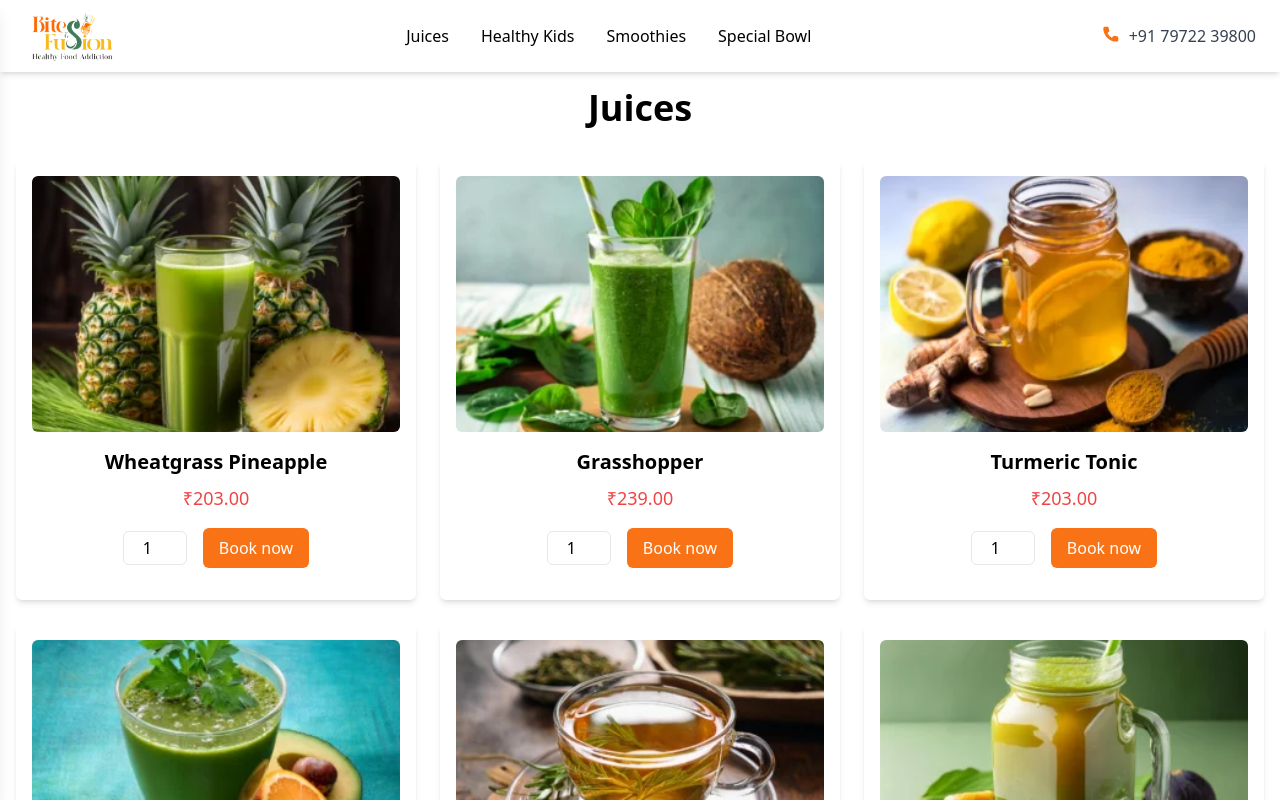
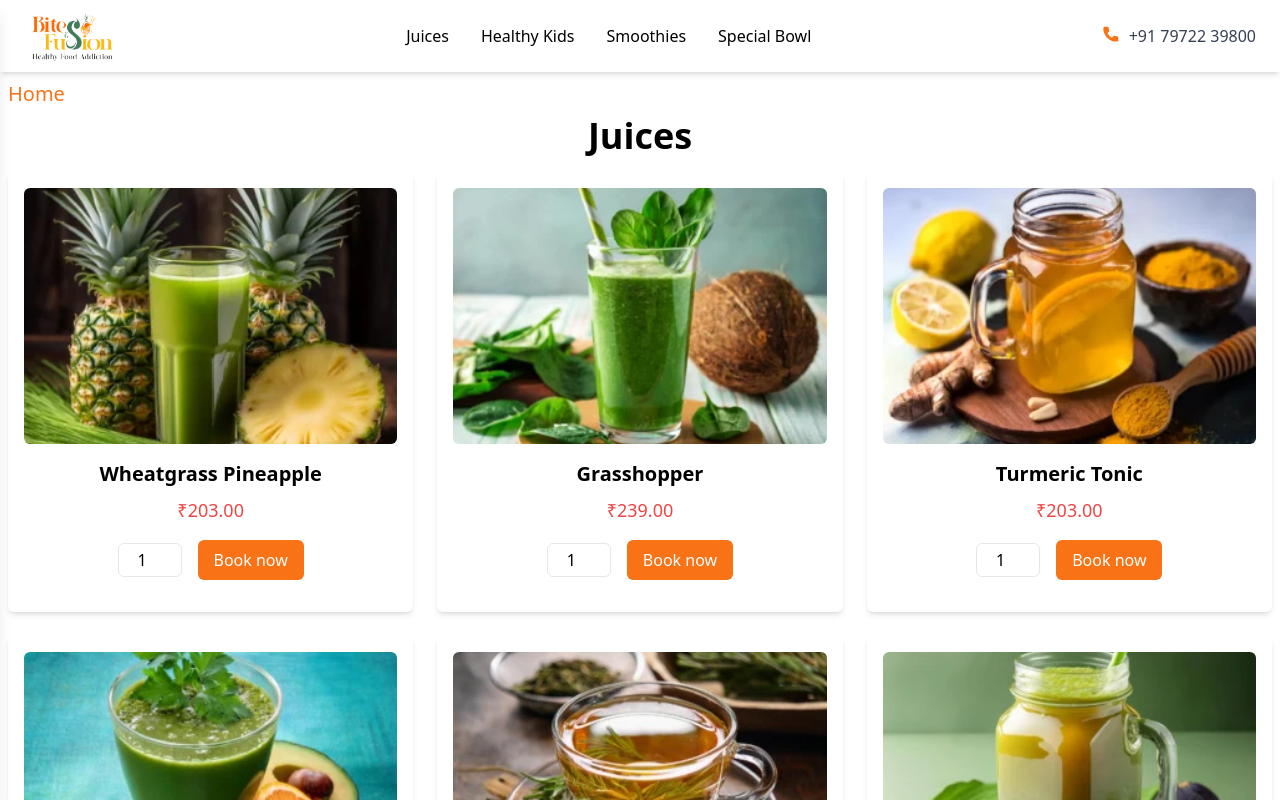
Before and after one commit to KA-IT-Solutions/bitesandfusion.in, a React (Vite) app in the folder Fusion/: page /juices in a window 1280 px wide. Shown: the top 800 px of the page. Built offline with nearby package versions, Linux system fonts and the light colour scheme.

Commit message:
Smoothies is done

```diff
--- a/Fusion/src/Component/Juices/Juices.jsx
+++ b/Fusion/src/Component/Juices/Juices.jsx
@@ -1,8 +1,8 @@
-
 import React, { useEffect } from 'react';
 import AOS from 'aos';
 import 'aos/dist/aos.css'; // Import the AOS styles
 import ProductBanner from '../Home/ProductBanner';
+import { Link } from 'react-router-dom'; // Import Link from react-router-dom for navigation
 
 const products = [
   {
@@ -91,8 +91,17 @@ const Juices = () => {
   }, []);
 
   return (
-    <div className="container mx-auto p-4">
-      <h1 className="text-4xl font-bold text-center mb-8">Juices</h1>
+    <div className="container mx-auto p-2">
+      {/* Title Section with a link to the Home page */}
+      <div className="flex justify-start mb-2">
+        <Link to="/" className="text-xl text-orange-500 hover:text-orange-700">
+          Home
+        </Link>
+      </div>
+
+      {/* Page Title */}
+      <h1 className="text-4xl font-bold text-center mb-4">Juices</h1>
+
       <div className="grid grid-cols-1 sm:grid-cols-2 md:grid-cols-3 gap-6">
         {products.map((product) => (
           <div
@@ -121,11 +130,10 @@ const Juices = () => {
           </div>
         ))}
       </div>
-      <>
-        <ProductBanner/>
-      </>
+
+      {/* Product Banner Section */}
+      <ProductBanner />
     </div>
-
   );
 };
 
--- a/Fusion/src/Component/SmoothiesComponent/SmoothiesComponent.jsx
+++ b/Fusion/src/Component/SmoothiesComponent/SmoothiesComponent.jsx
@@ -1,7 +1,116 @@
+// import React, { useEffect } from 'react';
+// import AOS from 'aos';
+// import 'aos/dist/aos.css'; // Import AOS CSS
+// import ProductBanner from '../Home/ProductBanner';
+
+// const smoothies = [
+//   {
+//     id: 1,
+//     name: 'Almond Butter & Banana Smoothie',
+//     price: 285.00,
+//     imageUrl: 's1.jpg',
+//   },
+//   {
+//     id: 2,
+//     name: 'Strawberry-Banana Protein Smoothie',
+//     price: 250.00,
+//     imageUrl: 's2.jpg',
+//   },
+//   {
+//     id: 3,
+//     name: 'Chocolate Banana Protein Smoothie (Vegan)',
+//     price: 250.00,
+//     imageUrl: 's3.jpg',
+//   },
+//   {
+//     id: 4,
+//     name: 'Anti-Inflammatory Cherry and Spinach Smoothie',
+//     price: 250.00,
+//     imageUrl: 's4.jpg',
+//   },
+//   {
+//     id: 5,
+//     name: 'Spinach & Avocado Smoothie',
+//     price: 285.00,
+//     imageUrl: 's5.jpg',
+//   },
+//   {
+//     id: 6,
+//     name: 'Berry Kefir Smoothie with Nuts',
+//     price: 285.00,
+//     imageUrl: 's6.jpg',
+//   },
+//   {
+//     id: 7,
+//     name: 'Berry Kefir Smoothie with Nuts',
+//     price: 285.00,
+//     imageUrl: 's7.jpg',
+//   },
+//   {
+//     id: 8,
+//     name: 'Berry Kefir Smoothie with Nuts',
+//     price: 285.00,
+//     imageUrl: 's8.jpg',
+//   },
+//   {
+//     id: 9,
+//     name: 'Berry Kefir Smoothie with Nuts',
+//     price: 285.00,
+//     imageUrl: 's9.jpg',
+//   }
+// ];
+
+// const SmoothiesComponent = () => {
+//   useEffect(() => {
+//     AOS.init(); // Initialize AOS when the component mounts
+//   }, []);
+
+//   return (
+//     <div className="container mx-auto px-4">
+//       <h1 className="text-4xl font-bold text-center my-8" data-aos="fade-up">Smoothies</h1>
+//       <div className="grid grid-cols-1 md:grid-cols-2 lg:grid-cols-3 gap-6">
+//         {smoothies.map((smoothie) => (
+//           <div
+//             key={smoothie.id}
+//             className="border rounded-lg shadow-md overflow-hidden flex flex-col items-center"
+//             data-aos="fade-up" // Add fade-up animation
+//             data-aos-delay={`${smoothie.id * 100}`} // Delay based on ID for staggered effect
+//           >
+//             <img
+//               src={smoothie.imageUrl}
+//               alt={smoothie.name}
+//               className="w-full h-64 object-cover"
+//               data-aos="zoom-in" // Add zoom-in effect for image
+//             />
+//             <div className="p-4 text-center">
+//               <h2 className="text-lg font-semibold">{smoothie.name}</h2>
+//               <p className="text-red-500 mt-2">₹{smoothie.price.toFixed(2)}</p>
+//               <div className="flex justify-center items-center mt-4">
+//                 <input
+//                   type="number"
+//                   min="1"
+//                   defaultValue="1"
+//                   className="border rounded w-16 px-2 py-1 mr-2 text-center"
+//                 />
+//                 <button className="bg-orange-500 text-white px-4 py-2 rounded" data-aos="fade-up">
+//                   Book Now
+//                 </button>
+//               </div>
+//             </div>
+//           </div>
+//         ))}
+//       </div>
+//       <ProductBanner />
+//     </div>
+//   );
+// };
+
+// export default SmoothiesComponent;
 import React, { useEffect } from 'react';
 import AOS from 'aos';
 import 'aos/dist/aos.css'; // Import AOS CSS
 import ProductBanner from '../Home/ProductBanner';
+import { Link } from 'react-router-dom'; // Import Link for navigation
 
 const smoothies = [
   {
@@ -67,7 +176,17 @@ const SmoothiesComponent = () => {
 
   return (
     <div className="container mx-auto px-4">
-      <h1 className="text-4xl font-bold text-center my-8" data-aos="fade-up">Smoothies</h1>
+      {/* Title Section with a link to Home */}
+      <div className="flex justify-start mb-2">
+        <Link to="/" className="text-xl  text-orange-500 hover:text-orange-700">
+          Home
+        </Link>
+      </div>
+
+      {/* Page Title */}
+      <h1 className="text-4xl font-bold text-center my-4" data-aos="fade-up">Smoothies</h1>
+
+      {/* Smoothie List */}
       <div className="grid grid-cols-1 md:grid-cols-2 lg:grid-cols-3 gap-6">
         {smoothies.map((smoothie) => (
           <div
@@ -100,6 +219,8 @@ const SmoothiesComponent = () => {
           </div>
         ))}
       </div>
+
+      {/* Product Banner Section */}
       <ProductBanner />
     </div>
   );
```
